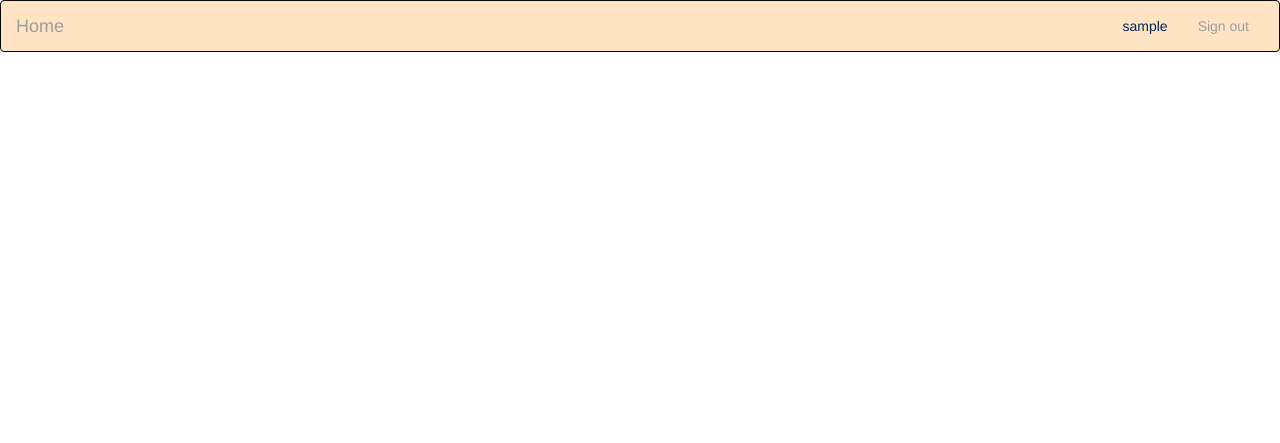
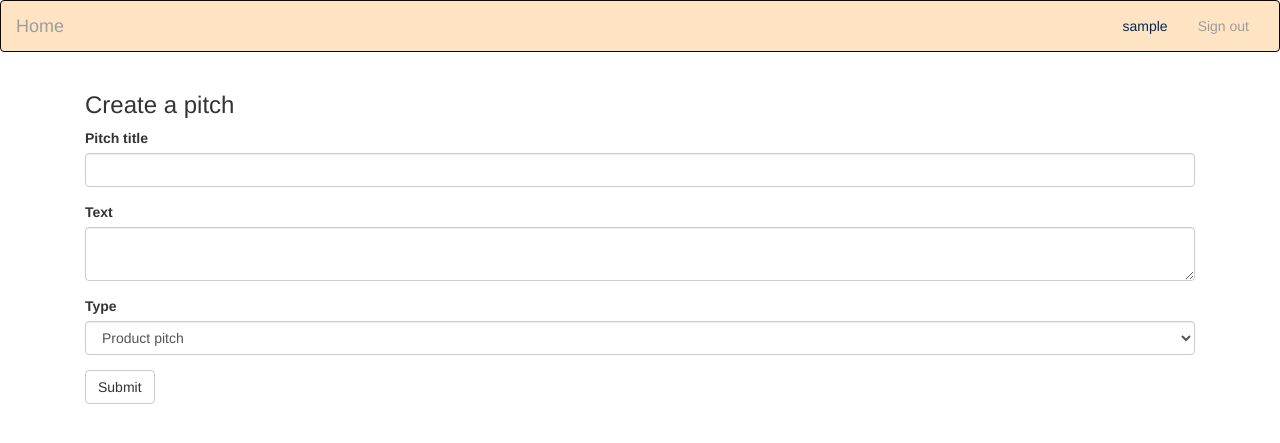
Before and after one commit to Wihogora/Blog, a Flask app: page /pitch/new in a window 1280 px wide. Shown: the top 443 px of the page. Run offline with Flask 2, Linux system fonts and the light colour scheme; the visitor is signed in with stand-in values (Sample User, id 1); data comes from the database, SQL or seed files in the repository; some libraries are stand-ins or nearby versions.

Commit message:
add pitch form in new_pitch.html

```diff
--- a/app/templates/new_pitch.html
+++ b/app/templates/new_pitch.html
@@ -2,6 +2,12 @@
 {% import "bootstrap/wtf.html" as wtf %}
 
 {% block content %}
+    <div class="container">
+        <div class="col-md-12">
+            <h3>Create a pitch</h3>
 
+            {{ wtf.quick_form(pitch_form) }}
+        </div>
+    </div>
 
 {% endblock %}
```
